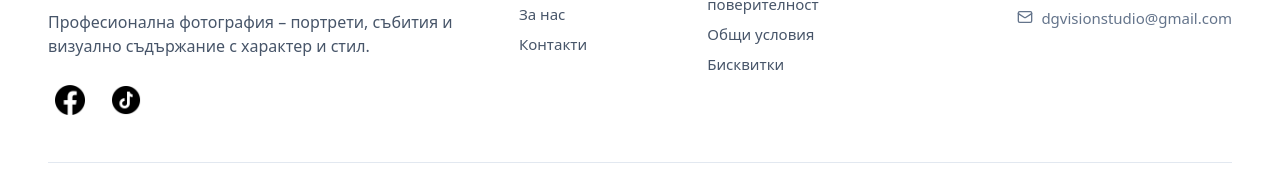
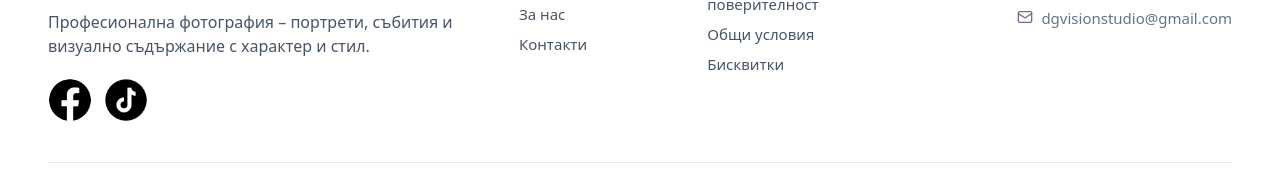
Before and after one commit to viktor132607/DGVisionStudio.client, a React (Vite) app: page / in a window 1280 px wide. Shown: the part 2690-2862 px from the top of the page. Built offline with nearby package versions, Linux system fonts and the light colour scheme; no server answers.

Commit message:
Match footer social icon sizing

```diff
--- a/src/components/Footer.tsx
+++ b/src/components/Footer.tsx
@@ -86,7 +86,10 @@ export default function Footer() {
         "inline-flex h-10 w-10 items-center justify-center overflow-hidden rounded-full bg-transparent transition hover:scale-105 sm:h-11 sm:w-11"
 
     const socialIconClass =
-        "h-[70%] w-[70%] object-contain dark:invert dark:brightness-200"
+        "h-full w-full rounded-full object-contain p-[1px] dark:invert dark:brightness-200"
+
+    const tikTokIconClass =
+        "h-full w-full rounded-full object-contain dark:invert dark:brightness-200"
 
     const footerLinkClass =
         "break-words text-slate-600 transition hover:text-slate-950 dark:text-white dark:hover:text-white"
@@ -134,7 +137,7 @@ export default function Footer() {
                                 <img
                                     src="/images/tik-tok_4817846.png"
                                     alt="TikTok"
-                                    className={socialIconClass}
+                                    className={tikTokIconClass}
                                 />
                             </a>
                         </div>
```
